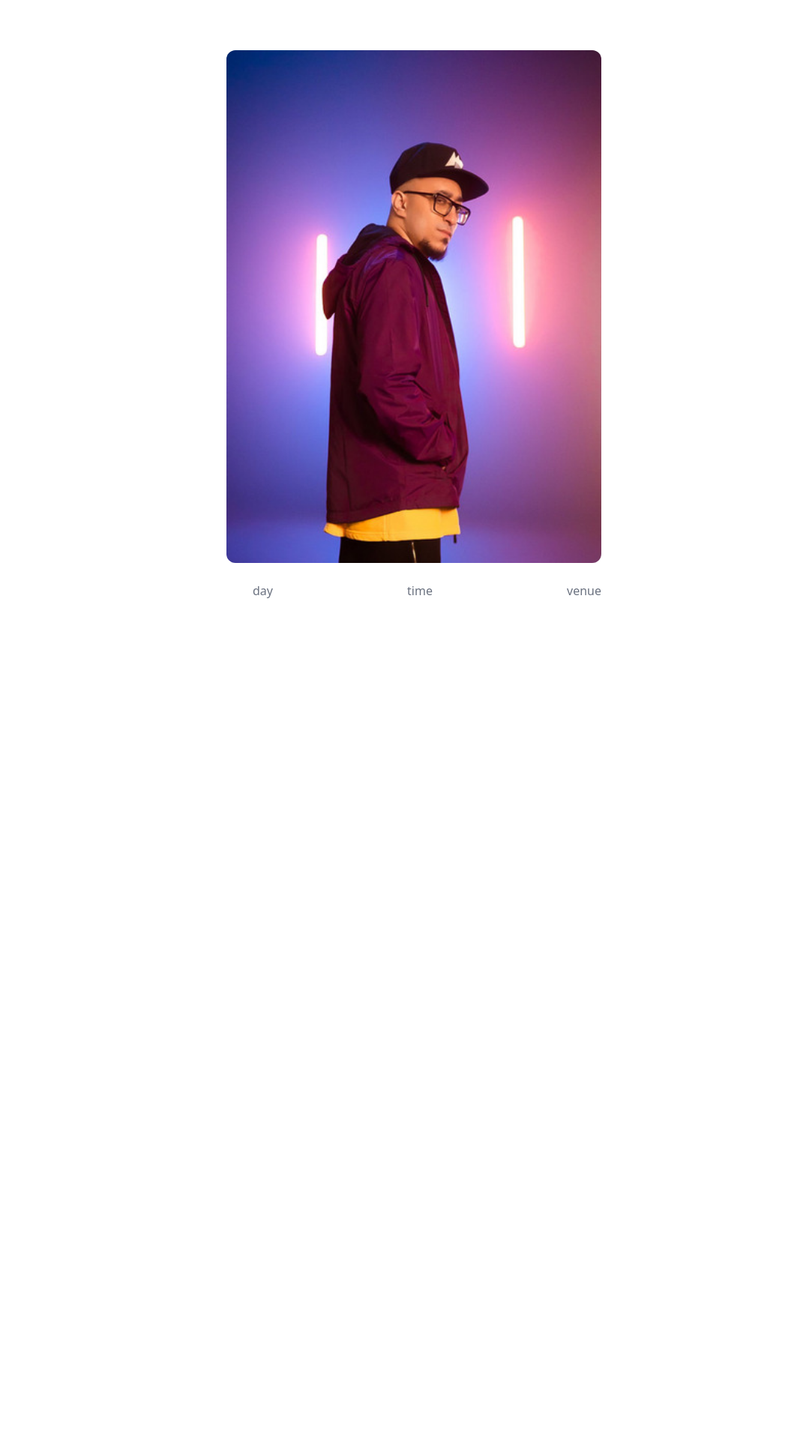
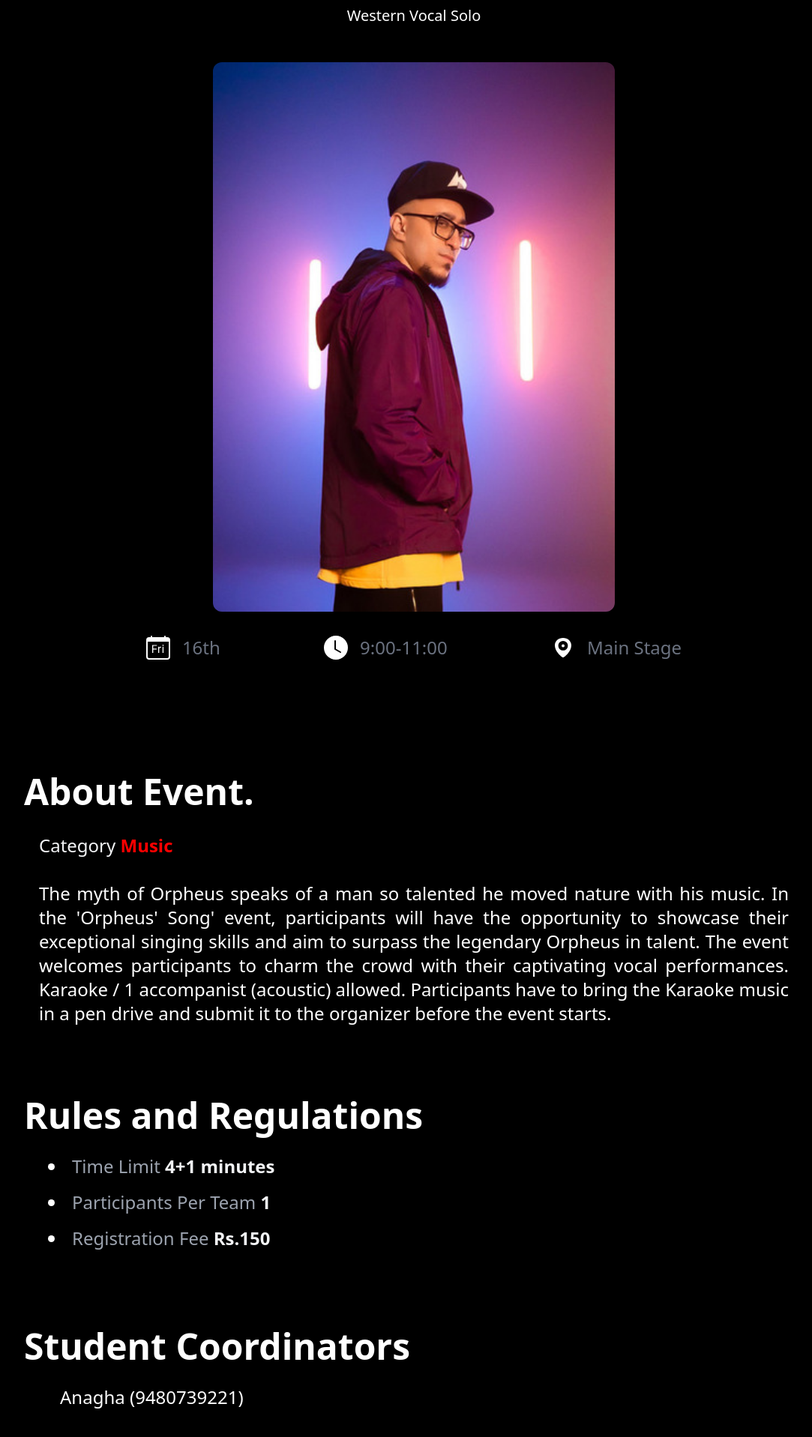
Before and after one commit to NidPlays/pantheon2023, a React (Vite) app in the folder pantheon2023/: page /events/1 in a window 1280 px wide. Shown: the part 229-2146 px from the top of the page at 75% size, without its empty margins (88-1171 px from the left). Built offline with nearby package versions, Linux system fonts and the light colour scheme.

Commit message:
feat: added event detail page and implemented gallery

```diff
--- a/pantheon2023/index.html
+++ b/pantheon2023/index.html
@@ -4,7 +4,7 @@
     <meta charset="UTF-8" />
     <link rel="icon" type="image/svg+xml" href="/vite.svg" />
     <meta name="viewport" content="width=device-width, initial-scale=1.0" />
-    <title>Vite + React</title>
+    <title>Pantheon 2023 | RNSIT</title>
   </head>
   <body>
     <div id="root"></div>
--- a/pantheon2023/src/components/About.jsx
+++ b/pantheon2023/src/components/About.jsx
@@ -21,7 +21,7 @@ function About() {
                             <line x1="8" y1="2" x2="8" y2="6"></line>
                             <line x1="3" y1="10" x2="21" y2="10"></line>
                         </svg>
-                        <span className="text-white">23 & 24 June</span>
+                        <span className="text-white">15 & 16 December</span>
                     </div>
                     <div className="flex space-x-2">
                         <svg className="w-6 h-6 text-white" viewBox="0 0 24 24" fill="none" stroke="currentColor" strokeWidth="2" strokeLinecap="round" strokeLinejoin="round">
--- a/pantheon2023/src/components/EventDetails.jsx
+++ b/pantheon2023/src/components/EventDetails.jsx
@@ -1,66 +1,63 @@
 import React, { useEffect } from 'react'
 import NavBar from './Navbar'
-import { useParams } from "react-router-dom";
 import Events from ".././assets/events_list.json";
 import brodhav from "../assets/brodhav.jpeg";
 
-function EventDetails() {
-
-    const { id } = useParams();
-    // console.log(id);
+function EventDetails({ id }) {
     const [event, setEvent] = React.useState({});
     const eventID = parseInt(id);
     useEffect(() => {
         const event = Events.events.find((event) => event.id === eventID);
         setEvent(event);
         console.log(event);
+
+        window.scrollTo(0, 0);
     }, []);
 
     return (
         <>
-            <NavBar />
-            <div className=' text-white p-10'>
+            <div className='overflow-x-hidden bg-black text-white p-10'>
                 <article className='col-span-9 mt-12 justify-center flex'>
                     <div className=''>
                         <div>
-                            <h1 className="text-white font-bold text-4xl md:text-5xl xl:text-6xl">name<span className="text-primary text-[#EACD69]">.</span></h1>
+                            <h1 className="text-white font-bold text-4xl md:text-5xl xl:text-6xl">{event.event_name}<span className="text-primary text-[red]">.</span></h1>
 
                             <div className='text-center'>
                                 <div className='flex items-center justify-center mb-2 space-x-2 text-lg'>
-                                    <p className='m-0 text-lg md:text-xl'>alias</p>
-                                    <p className='m-0'>•</p>
-                                    {/* <PageViews slug={slug} /> */}
+                                    <p className='m-0 text-lg mt-4 md:text-xl'>{event.common_name}</p>
+                                    {/* <p className='m-0 mt-2'>•</p> */}
                                 </div>
-                                {/* {publishedOn !== modifiedDate && (
-                  <p className='mt-0 text-sm text-slate-500 md:text-base dark:text-slate-500'>
-                    (Updated on {modifiedDate})
-                  </p>
-                )} */}
                             </div>
                         </div>
-                        <div className='my-12'>
+                        <div className='my-12 flex flex-col items-center justify-center'>
                             <img
-                                className='rounded-xl object-fit'
+                                className='rounded-xl w-1/2 object-fit'
                                 src={brodhav}
-                                width={500}
-                                height={584}
                                 alt={'article cover'}
                                 priority
                             />
-                            <div className="mt-6 flex justify-between ">
-                                <p className="flex items-center  text-gray-500">
-                                    <svg style={{ color: 'white', marginRight: 10 }} xmlns="http://www.w3.org/2000/svg" width="25" height="25" fill="currentColor" className="bi bi-calendar-day" viewBox="0 0 16 16"> <path d="M4.684 11.523v-2.3h2.261v-.61H4.684V6.801h2.464v-.61H4v5.332h.684zm3.296 0h.676V8.98c0-.554.227-1.007.953-1.007.125 0 .258.004.329.015v-.613a1.806 1.806 0 0 0-.254-.02c-.582 0-.891.32-1.012.567h-.02v-.504H7.98v4.105zm2.805-5.093c0 .238.192.425.43.425a.428.428 0 1 0 0-.855.426.426 0 0 0-.43.43zm.094 5.093h.672V7.418h-.672v4.105z" fill="white"></path> <path d="M3.5 0a.5.5 0 0 1 .5.5V1h8V.5a.5.5 0 0 1 1 0V1h1a2 2 0 0 1 2 2v11a2 2 0 0 1-2 2H2a2 2 0 0 1-2-2V3a2 2 0 0 1 2-2h1V.5a.5.5 0 0 1 .5-.5zM1 4v10a1 1 0 0 0 1 1h12a1 1 0 0 0 1-1V4H1z" fill="white"></path> </svg>
-                                    day
+                            <div className="mt-8 flex flex-col items-center justify-center md:w-2/3 md:flex-row md:items-center md:justify-between">
+                                <p className="flex items-center text-gray-500 mb-4 md:mb-0">
+                                    <svg className="text-white mr-2 md:mr-4 md:w-6 md:h-6 lg:w-8 lg:h-8 bi bi-calendar-day" xmlns="http://www.w3.org/2000/svg" width="25" height="25" fill="currentColor" viewBox="0 0 16 16">
+                                        <path d="M4.684 11.523v-2.3h2.261v-.61H4.684V6.801h2.464v-.61H4v5.332h.684zm3.296 0h.676V8.98c0-.554.227-1.007.953-1.007.125 0 .258.004.329.015v-.613a1.806 1.806 0 0 0-.254-.02c-.582 0-.891.32-1.012.567h-.02v-.504H7.98v4.105zm2.805-5.093c0 .238.192.425.43.425a.428.428 0 1 0 0-.855.426.426 0 0 0-.43.43zm.094 5.093h.672V7.418h-.672v4.105z" fill="white"></path>
+                                        <path d="M3.5 0a.5.5 0 0 1 .5.5V1h8V.5a.5.5 0 0 1 1 0V1h1a2 2 0 0 1 2 2v11a2 2 0 0 1-2 2H2a2 2 0 0 1-2-2V3a2 2 0 0 1 2-2h1V.5a.5.5 0 0 1 .5-.5zM1 4v10a1 1 0 0 0 1 1h12a1 1 0 0 0 1-1V4H1z" fill="white"></path>
+                                    </svg>
+                                    {event.day === '1' ? '15th' : '16th'}
+                                </p>
+                                <p className="flex items-center text-gray-500 mb-4 md:mb-0">
+                                    <svg className="text-white mr-2 md:mr-4 md:w-6 md:h-6 lg:w-8 lg:h-8 bi bi-clock-fill" xmlns="http://www.w3.org/2000/svg" width="25" height="25" fill="currentColor" viewBox="0 0 16 16">
+                                        <path d="M16 8A8 8 0 1 1 0 8a8 8 0 0 1 16 0zM8 3.5a.5.5 0 0 0-1 0V9a.5.5 0 0 0 .252.434l3.5 2a.5.5 0 0 0 .496-.868L8 8.71V3.5z" fill="white"></path>
+                                    </svg>
+                                    {event.time}
                                 </p>
                                 <p className="flex items-center text-gray-500">
-                                    <svg style={{ color: 'white', marginRight: 10 }} xmlns="http://www.w3.org/2000/svg" width="25" height="25" fill="currentColor" className="bi bi-clock-fill" viewBox="0 0 16 16"> <path d="M16 8A8 8 0 1 1 0 8a8 8 0 0 1 16 0zM8 3.5a.5.5 0 0 0-1 0V9a.5.5 0 0 0 .252.434l3.5 2a.5.5 0 0 0 .496-.868L8 8.71V3.5z" fill="white"></path> </svg>
-                                    time
-                                </p>
-                                <p className="flex items-center text-gray-500">
-                                    <svg style={{ color: 'white', marginRight: 10 }} width="25" height="25" viewBox="0 0 1024 1024" xmlns="http://www.w3.org/2000/svg"><path fill="white" d="M512 928c23.936 0 117.504-68.352 192.064-153.152C803.456 661.888 864 535.808 864 416c0-189.632-155.84-320-352-320S160 226.368 160 416c0 120.32 60.544 246.4 159.936 359.232C394.432 859.84 488 928 512 928zm0-435.2a64 64 0 1 0 0-128 64 64 0 0 0 0 128zm0 140.8a204.8 204.8 0 1 1 0-409.6 204.8 204.8 0 0 1 0 409.6z"></path></svg>
-                                    venue
+                                    <svg className="text-white mr-2 md:mr-4 md:w-6 md:h-6 lg:w-8 lg:h-8" width="25" height="25" viewBox="0 0 1024 1024" xmlns="http://www.w3.org/2000/svg">
+                                        <path fill="white" d="M512 928c23.936 0 117.504-68.352 192.064-153.152C803.456 661.888 864 535.808 864 416c0-189.632-155.84-320-352-320S160 226.368 160 416c0 120.32 60.544 246.4 159.936 359.232C394.432 859.84 488 928 512 928zm0-435.2a64 64 0 1 0 0-128 64 64 0 0 0 0 128zm0 140.8a204.8 204.8 0 1 1 0-409.6 204.8 204.8 0 0 1 0 409.6z"></path>
+                                    </svg>
+                                    {event.venue}
                                 </p>
                             </div>
+
                         </div>
 
 
@@ -70,56 +67,42 @@ function EventDetails() {
                 </article >
                 <div className="mt-6 lg:p-10 ">
                     <div className="space-y-4">
-                        <div className="md:p-10 ">
+                        <div className="p-5 md:p-10 ">
                             <h4 className='text-3xl  font-bold font-headings md:text-5xl'>
                                 About Event.
-                            </h4>                        <p className='md:p-5 text-justify mt-4'>about</p>
+                            </h4>
+
+                            <p className='md:px-5 text-justify mt-6 md:mt-8'><span className="font-medium text-gray-100">Category</span>{" "} <span className="text-[red] font-bold">{event.category}</span></p>
+                            <p className='md:px-5 text-justify mt-6 md:mt-8'>{event.description}</p>
                         </div>
-                        <div className="md:p-10">
-                            <h4 className='text-3xl font-bold  font-headings md:text-5xl'>
-                                Event Details.
-                            </h4>                          <ul className="list-disc pl-4 mt-4">
-                                {/* {event.eventDetail.map((item, index) => (
-                                    <li className='lg:p-2 text-justify lg:ml-10 ' key={index}>{item}</li>
-                                ))} */}
-                            </ul>
-                        </div>
-                        <div className="md:p-10">
+
+                        <div className="p-5 md:p-10">
                             <h4 className='text-3xl font-bold  font-headings md:text-5xl'>
                                 Rules and Regulations</h4>
+
+                            {/*
+                                time_limit: '4+1 minutes',
+                                participants_per_team: '1',
+                                registration_fee: 'Rs.150',
+                                prize_amount: { '1st': 'Rs.1000', '2nd': 'Rs.500' }, */}
                             <ul className="list-disc lg:pl-4 mt-5 ">
                                 {/* {event.rules.map((item, index) => (
                                     <li className='lg:p-2 text-justify lg:ml-10' key={index}>{item}</li>
                                 ))} */}
+                                <li className='lg:p-2 text-justify lg:ml-10'><span className="font-medium text-gray-400">Time Limit</span> <span className="text-gray-100 font-semibold">{event.time_limit}</span></li>
+                                <li className='lg:p-2 text-justify lg:ml-10'><span className="font-medium text-gray-400">Participants Per Team</span> <span className="text-gray-100 font-semibold">{event.participants_per_team}</span></li>
+                                <li className='lg:p-2 text-justify lg:ml-10'><span className="font-medium text-gray-400">Registration Fee</span> <span className="text-gray-100 font-semibold">{event.registration_fee}</span></li>
                             </ul>
                         </div>
-                        <div className="md:p-10">
-                            <h4 className='text-3xl font-bold  font-headings md:text-5xl'>
-                                Judging Criteria</h4>
-                            <ul className="list-disc pl-4 mt-5">
-                                {/* {event.judgingCriteria.map((item, index) => (
-                                    <li className='lg:p-2 text-justify lg:ml-10' key={index}>{item}</li>
-                                ))} */}
-                            </ul>
-                        </div>
-                        <div className="md:p-10">
+                        <div className="p-5 md:p-10">
                             <h4 className='text-3xl font-bold  font-headings md:text-5xl'>
                                 Student Coordinators</h4>
                             <div className="space-y-2 mt-5">
-                                {/* {event.coordinators.students.map((item, index) => (
-                                    <p className='lg:p-2 lg:ml-10 text-justify ' key={index}>
-                                        {item.name} (<a href={`tel:${item.phone}`}>{item.phone}</a>)
+                                {event?.coordinator?.map((item, index) => (
+                                    <p className='lg:p-2 lg:ml-10 text-justify' key={index}>
+                                        {item.name} (<a href={`tel:${item.contact}`}>{item.contact}</a>)
                                     </p>
-                                ))} */}
-                            </div>
-                        </div>
-                        <div className="md:p-10">
-                            <h4 className='text-3xl font-bold  font-headings md:text-5xl'>
-                                Faculty Coordinators</h4>
-                            <div className="space-y-2 mt-5 ">
-                                {/* {event.coordinators.faculty.map((item, index) => (
-                                    <p className='lg:p-2 text-justify lg:ml-10 ' key={index}>Prof. {item}</p>
-                                ))} */}
+                                ))}
                             </div>
                         </div>
                     </div>
--- a/pantheon2023/src/components/Timer.jsx
+++ b/pantheon2023/src/components/Timer.jsx
@@ -6,7 +6,7 @@ export default function Timer() {
     const [minutes, setMinutes] = React.useState(0);
     const [seconds, setSeconds] = React.useState(0);
 
-    const deadline = "June, 23, 2023";
+    const deadline = "December, 15, 2023";
 
     const getTime = () => {
       const time = Date.parse(deadline) - Date.now();
--- a/pantheon2023/src/main.jsx
+++ b/pantheon2023/src/main.jsx
@@ -7,8 +7,8 @@ import EventsPage from '../src/pages/EventsPage.jsx'
 import AboutUsPage from '../src/pages/AboutUsPage.jsx'
 import GalleryPage from '../src/pages/GalleryPage.jsx'
 import Error from '../src/components/Error.jsx'
-
 import './index.css'
+import EventDetailsPage from './pages/EventDetailsPage.jsx';
 
 ReactDOM.createRoot(document.getElementById('root')).render(
     <React.StrictMode>
@@ -18,7 +18,7 @@ ReactDOM.createRoot(document.getElementById('root')).render(
                 <Route path="/events" element={<EventsPage />} />
                 <Route path="/gallery" element={<GalleryPage />} />
                 <Route path="/aboutus" element={<AboutUsPage />} />
-                <Route path="events/:id" element={<EventDetails />} />
+                <Route path="events/:id" element={<EventDetailsPage />} />
                 <Route path="*" element={<Error />} />
                 {/* Make 404 page */}
             </Routes>
--- /dev/null
+++ b/pantheon2023/src/pages/EventDetailsPage.jsx
@@ -0,0 +1,24 @@
+import React from "react";
+import Navbar from "../components/Navbar";
+import Footer from "../components/Footer";
+import Sponsors from "../components/Sponsors";
+import EventDetails from "../components/EventDetails";
+import { useParams } from "react-router-dom";
+
+
+function EventDetailsPage() {
+    const { id } = useParams();
+    return (
+        <>
+            <div className="overflow-x-hidden bg-black">
+                <Navbar />
+                <div className="w-screen min-h-screen text-2xl text-white bg-black pb-6"><EventDetails id={id} /></div>
+                {/* Hidden  */}
+                {/* <Sponsors /> */}
+                {/* <Footer /> */}
+            </div>
+        </>
+    );
+}
+
+export default EventDetailsPage;
--- a/pantheon2023/src/pages/EventsPage.jsx
+++ b/pantheon2023/src/pages/EventsPage.jsx
@@ -2,12 +2,14 @@ import React from "react";
 import Navbar from "../components/Navbar";
 import Footer from "../components/Footer";
 import Cards from "../components/Cards"
+import Sponsors from "../components/Sponsors";
 function EventsPage() {
     return (
         <>
             <div className="overflow-x-hidden bg-black">
                 <Navbar />
                 <div className="w-screen min-h-screen text-2xl text-white bg-black pb-6"><Cards /></div>
+                <Sponsors />
                 <Footer />
             </div>
         </>
--- a/pantheon2023/src/pages/GalleryPage.jsx
+++ b/pantheon2023/src/pages/GalleryPage.jsx
@@ -2,13 +2,14 @@ import React from "react";
 import Navbar from "../components/Navbar";
 import Footer from "../components/Footer";
 import Sponsors from "../components/Sponsors";
+import Gallery from "../components/Gallery";
 
 function GalleryPage() {
     return (
         <>
             <div className="overflow-x-hidden bg-black">
                 <Navbar />
-                <div className="w-screen h-screen text-2xl text-white bg-black">Gallery Page</div>
+                <div className="w-screen min-h-screen text-2xl text-white bg-black pb-6"><Gallery /></div>
                 <Sponsors />
                 <Footer />
             </div>
--- a/pantheon2023/vite.config.js
+++ b/pantheon2023/vite.config.js
@@ -5,4 +5,5 @@ import react from '@vitejs/plugin-react'
 export default defineConfig({
   plugins: [react()],
   base: '/',
+  assetsInclude: ['**/*.JPG'],
 })
```
Also changed, not shown: pantheon2023/src/components/Contact.jsx (+6 -2 lines), pantheon2023/src/components/Gallery.jsx (added, +50 -0 lines), 1 other file (tests, documents, lock files or other folders).
